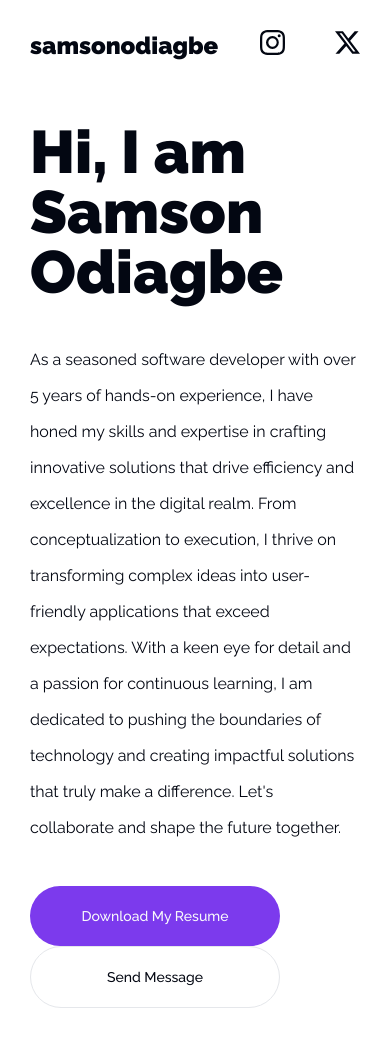
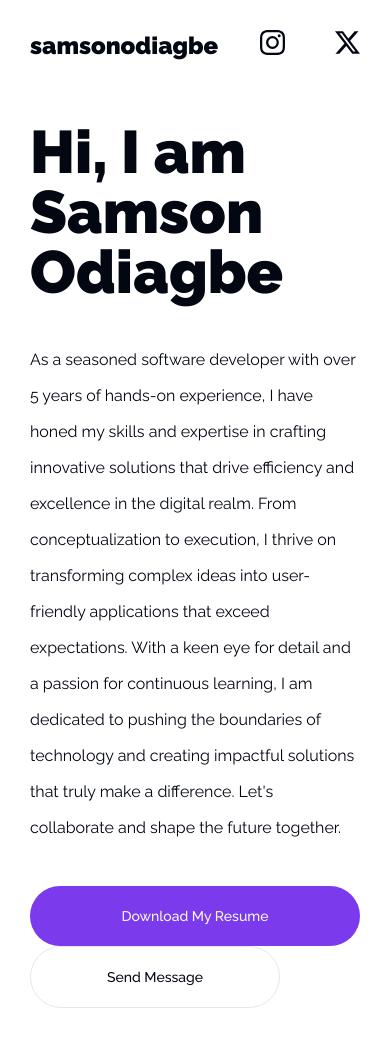
Before and after one commit to sammyodiagbe/samsonodiagbe, a Next.js app: page / in a window 390 px wide. Shown: the top 1046 px of the page. Built offline with nearby package versions, Linux system fonts and the light colour scheme.

Commit message:
added ability to print my resume

```diff
--- a/src/app/page.tsx
+++ b/src/app/page.tsx
@@ -2,7 +2,9 @@ import AnimatedComponent from "@/components/app-ui/animatedComponent";
 import CustomButton from "@/components/app-ui/button";
 import FormComponent from "@/components/app-ui/formComponent";
 import ProjectComponent from "@/components/app-ui/projectCard";
+import { Button } from "@/components/ui/button";
 import { portfolioData } from "@/lib/data";
+import Link from "next/link";
 
 export default function Home() {
   return (
@@ -28,7 +30,17 @@ export default function Home() {
             difference. Let's collaborate and shape the future together.
           </p>
           <div>
-            <CustomButton content="Download My Resume" />
+            <Button
+              className="w-full py-[30px] mr-2 rounded-full lg:w-[250px]"
+              asChild
+            >
+              <Link
+                href={"/docs/Samson Odiagbe.pdf"}
+                download={"Samson Odiagbe.pdf"}
+              >
+                Download My Resume
+              </Link>
+            </Button>
             <CustomButton variant={"outline"} content="Send Message" />
           </div>
         </section>
```
Also changed, not shown: 1 other file (tests, documents, lock files or other folders).
